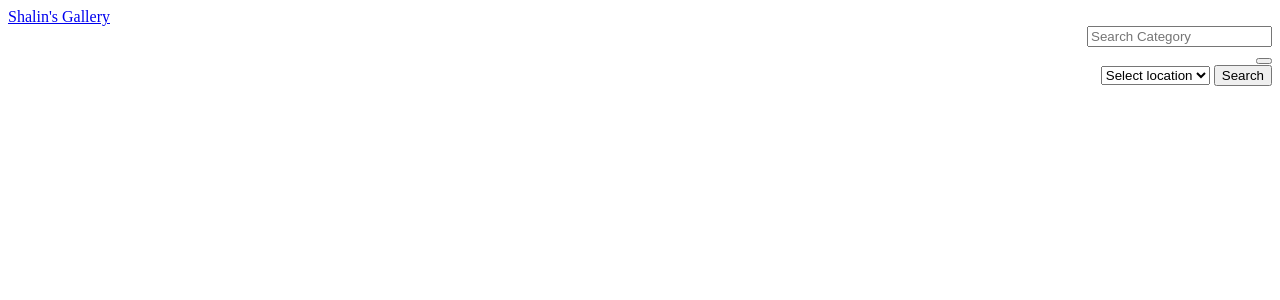
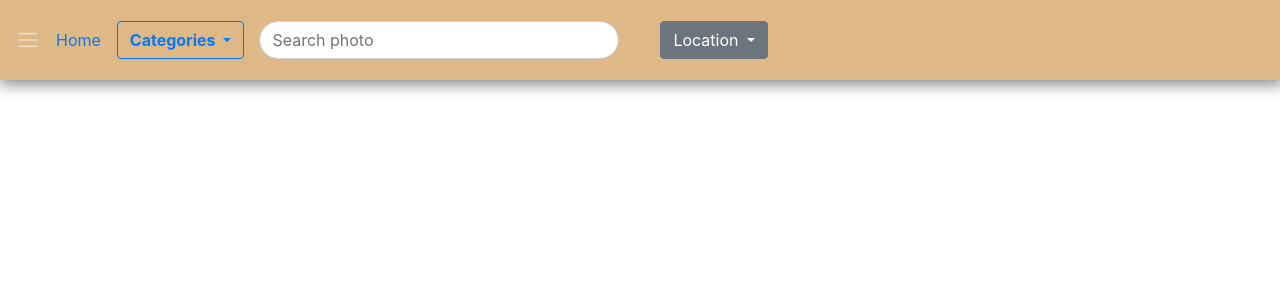
Before and after one commit to chelseaayoo/Personal-Gallery, a Django app: template images/templates/navbar.html in a window 1280 px wide. Shown: the top 300 px of the page. Run offline with Django 3.2, Linux system fonts and the light colour scheme; the template is opened without the code that fills it: most values are stand-ins (such as "Sample title", 1, 10 or a date in 2020); some libraries are stand-ins or nearby versions.

Commit message:
add background color styling

```diff
--- a/images/templates/navbar.html
+++ b/images/templates/navbar.html
@@ -2,22 +2,74 @@
 <html lang="en">
 
 <head>
-    <meta charset="UTF-8">
-    <meta name="viewport" content="width=device-width, initial-scale=1.0">
+
+    <meta charset="utf-8">
+    <meta name="viewport" content="width=device-width, initial-scale=1">
+
+    <link rel="stylesheet" href="https://stackpath.bootstrapcdn.com/bootstrap/4.3.1/css/bootstrap.min.css"
+        integrity="sha384-ggOyR0iXCbMQv3Xipma34MD+dH/1fQ784/j6cY/iJTQUOhcWr7x9JvoRxT2MZw1T" crossorigin="anonymous">
+    <link rel="stylesheet" href="index.css">
+    <link rel="stylesheet" href="https://pro.fontawesome.com/releases/v5.10.0/css/all.css"
+        integrity="sha384-AYmEC3Yw5cVb3ZcuHtOA93w35dYTsvhLPVnYs9eStHfGJvOvKxVfELGroGkvsg+p" crossorigin="anonymous" />
+
 </head>
+<style>
+    nav {
+        position: fixed;
+        text-decoration: none;
+        display: flex;
+        justify-content: space-between;
+        height:80px;
+        background-color:burlywood;
+        box-shadow: 2px 2px 15px 2px gray;
+        z-index: 10;
+
+
+    }
+
+    ul li {
+        display: flex;
+        justify-content: space-between;
+        text-decoration: none;
+    }
+
+    ul a {
+        float: inline-end;
+    }
+
+</style>
 
 <body>
-    <nav class="navbar navbar-inverse navbar-expand-lg ">
-        <div class="container-fluid">
-            <div class="navbar-header">
-                <a class="navbar-brand" href="{% url 'index' %}">Shalin's Gallery</a>
+    <nav class="navbar navbar-expand-lg navbar-dark">
+        <a class="navbar-toggler-icon" href="#"><img src="" alt=""></a>
+        <span class="nav-item active " >
+            <a class="nav-link"style="text-decoration: none;" href="#" >Home <span class="sr-only">(current)</span></a>
+        </span>
+        <button class="navbar-toggler" type="button" data-toggle="collapse" data-target="#navbarSupportedContent"
+            aria-controls="navbarSupportedContent" aria-expanded="false" aria-label="Toggle navigation">
+
+            <span class="navbar-toggler-icon"></span>
+
+        </button>
+        <div class="dropdown">
+            <button class="btn btn-outline-primary dropdown-toggle" type="button" id="dropdownMenuButton" style="font-weight: bold;"
+                data-toggle="dropdown" aria-haspopup="true" aria-expanded="false">
+                Categories
+            </button>
+            <div class="dropdown-menu" aria-labelledby="dropdownMenuButton">
+                {% for category in categories %}
+                <a class="dropdown-item" data-target="" href="#">{{category.name}}</a>
+                {% endfor %}
+
             </div>
-            <div class="col-sm-4 col-md-5 navbar-right" style="text-align: right;">
+        </div>
+
+        <div class="col-sm-4 col-md-4 navbar-right">
 
             <form class="navbar-form" role="search" action="{% url 'search_results' %}">
 
                 <div class="input-group">
-                        <input type="text" class="form-control" placeholder="Search Category" name="image">
+                    <input style="border-radius: 20px;" type="text" class="form-control" placeholder="Search photo" name="category">
                     <div class="input-group-btn">
                         <button class="btn btn-default" type="submit"><i
                                 class="glyphicon glyphicon-search"></i></button>
@@ -25,26 +77,17 @@
                 </div>
 
             </form>
-
-                <form class="navbar-form navbar-right-align" action="{% url 'location'%}">
-                <select name="location" class="form-control form-control-lg">
-                    <option selected>Select location </option>
-                    <option value="Nairobi">Adis Ababa</option>
-                    <option value="Nakuru">Dodoma</option>
-                    <option value="Eldoret">Kampala</option>
-                    <option value="Kisii">Kigali</option>
-                    <option value="Mombasa">Nairobi</option>
-                    <option value="Nyeri">Kisumu</option>
-                </select>
-                <input type="submit" value="Search" class="btn btn-default">
-                </form>
-
         </div>
-            <!-- search form end -->
+        <div class="dropdown">
+            <button class="btn btn-secondary dropdown-toggle" type="button" id="dropdownMenuButton"
+                data-toggle="dropdown" aria-haspopup="true" aria-expanded="false">
+                Location
+            </button>
+            <div class="dropdown-menu" aria-labelledby="dropdownMenuButton">
+                <a class="dropdown-item" href="#">Kigali 1.9441° S, 30.0619° E</a>
+                <a class="dropdown-item" href="#">Nairobi 1.2921° S, 36.8219° E</a>
+                <a class="dropdown-item" href="#">Dubai 25.2048° N, 55.2708° E</a>
             </div>
         </div>
     </nav>
-
 </body>
-
-</html>
```
Lines whose indentation alone changed are shown as unchanged.
